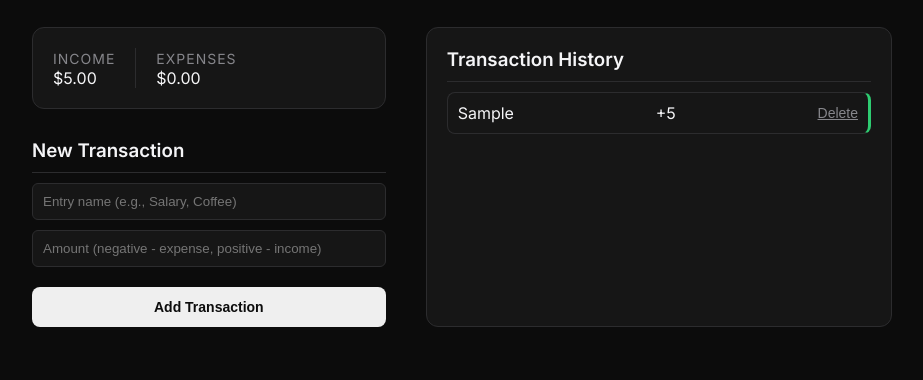
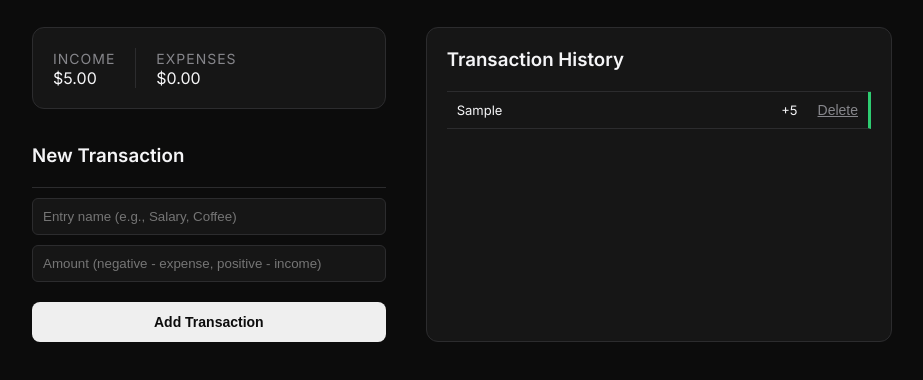
Before and after one commit to artemkorolov/expense-tracker, a plain HTML site: page index.html in a window 1280 px wide. Both pictures are taken after typing "Sample", "5" into the empty fields and a click on the button "Add Transaction". Shown: the part 122-502 px from the top of the page, without its empty margins (178-1101 px from the left). Drawn offline with Linux system fonts and the light colour scheme.

Commit message:
style: implement minimal flexbox layout for transactions

```diff
--- a/css/style.css
+++ b/css/style.css
@@ -61,7 +61,7 @@ body {
 	border-radius: 12px;
 	display: flex;
 	padding: 20px;
-	margin-bottom: 30px;
+	margin-bottom: 35px;
 }
 
 .divider {
@@ -72,7 +72,7 @@ body {
 
 h3 {
 	border-bottom: 1px solid var(--border);
-	padding-bottom: 10px;
+	padding-bottom: 20px;
 }
 
 .transaction-list {
@@ -82,13 +82,21 @@ h3 {
 
 .transaction-list li {
 	border-color: var(--card-bg);
-	border: 1px solid var(--border);
+	border-bottom: 1px solid var(--border);
 	display: flex;
 	justify-content: space-between;
 	padding: 10px;
-	margin: 10px 0;
-	border-radius: 8px;
 	position: relative;
+}
+
+.transaction-list li span:first-child {
+	flex: 1;
+	text-align: left;
+}
+
+.transaction-list li span:nth-child(2) {
+	text-align: right;
+	margin-right: 20px;
 }
 
 .input-group {
@@ -134,6 +142,10 @@ input:focus {
 	border-right: 3px solid var(--accent-danger);
 }
 
+.transaction-list li span {
+	font-size: 13px;
+}
+
 .delete-btn {
 	background: none;
 	border: none;
@@ -150,6 +162,9 @@ input:focus {
 }
 
 @media(max-width: 768px) {
+	.control-panel{
+		min-width: auto;
+	}
 	.main-content {
 		flex-direction: column;
 	}
```
